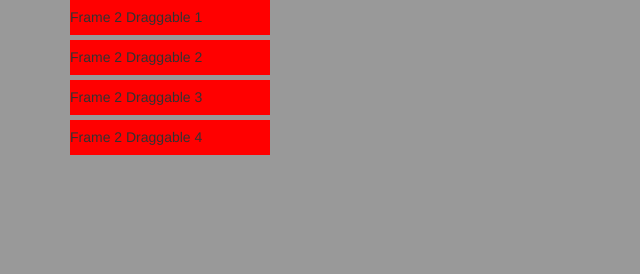
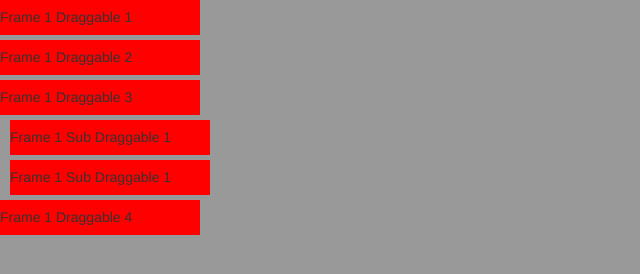
Before and after one commit to JFOC/xiframednd, a plain HTML site: page frame2.html in a window 1280 px wide. Shown: the whole page, without its empty margins (0-640 px from the left). Drawn offline with nearby package versions, Linux system fonts and the light colour scheme.

Commit message:
Added sublists to frames

```diff
--- a/css/shared.css
+++ b/css/shared.css
@@ -18,6 +18,14 @@ li {
 	display: block;
 }
 
+li.gotKids {
+	background-color: transparent;
+}
+
+li.gotKids li {
+	margin-left: 10px;
+}
+
 li.drop-hover {
 	height: 35px;
 	border: 2px dashed #fff;
--- a/css/style.css
+++ b/css/style.css
@@ -5,6 +5,7 @@ body {
 iframe {
 	width: 100%;
 	height: 300px;
+	position: relative;
 }
 
 #frames, #frames li {
--- a/frame2.html
+++ b/frame2.html
@@ -8,7 +8,7 @@
 </head>
 <body>
 
-	<div class="container">
+	<div class="container-fuild">
 
 		<div class="row">
 
@@ -16,16 +16,26 @@
 
 				<ul>
 					<li>
-						Frame 2 Draggable 1
+						Frame 1 Draggable 1
 					</li>
 					<li>
-						Frame 2 Draggable 2
+						Frame 1 Draggable 2
 					</li>
 					<li>
-						Frame 2 Draggable 3
+						Frame 1 Draggable 3
+					</li>
+					<li class="gotKids">
+						<ul>
+							<li>
+								Frame 1 Sub Draggable 1
+							</li>
+							<li>
+								Frame 1 Sub Draggable 1
+							</li>
+						</ul>
 					</li>
 					<li>
-						Frame 2 Draggable 4
+						Frame 1 Draggable 4
 					</li>
 				</ul>
 
--- a/js/custom.js
+++ b/js/custom.js
@@ -15,15 +15,13 @@ $(function () {
 	$(iframe).on('load', function () {
 
 		$('li', document.getElementById('mainDraggables')).draggable({
-			connectToSortable: $(this).contents().find('ul').sortable({
+			connectToSortable: $('#frames iframe').contents().find('ul').sortable({
 				revert: true,
 				iframefix: true,
 	            cancel: '',
 	            helper: 'clone',
 	            placeholder: "drop-hover",
-	            over: function (event, ui) {
-	            	console.log(ui);
-	            }
+	            connectWith: $('#frames iframe').contents().find('ul'),
 			}),
 			helper: "clone",
 	        revert: "invalid",
```
Also changed, not shown: frame1.html (+11 -1 lines), index.html (+2 -2 lines).
